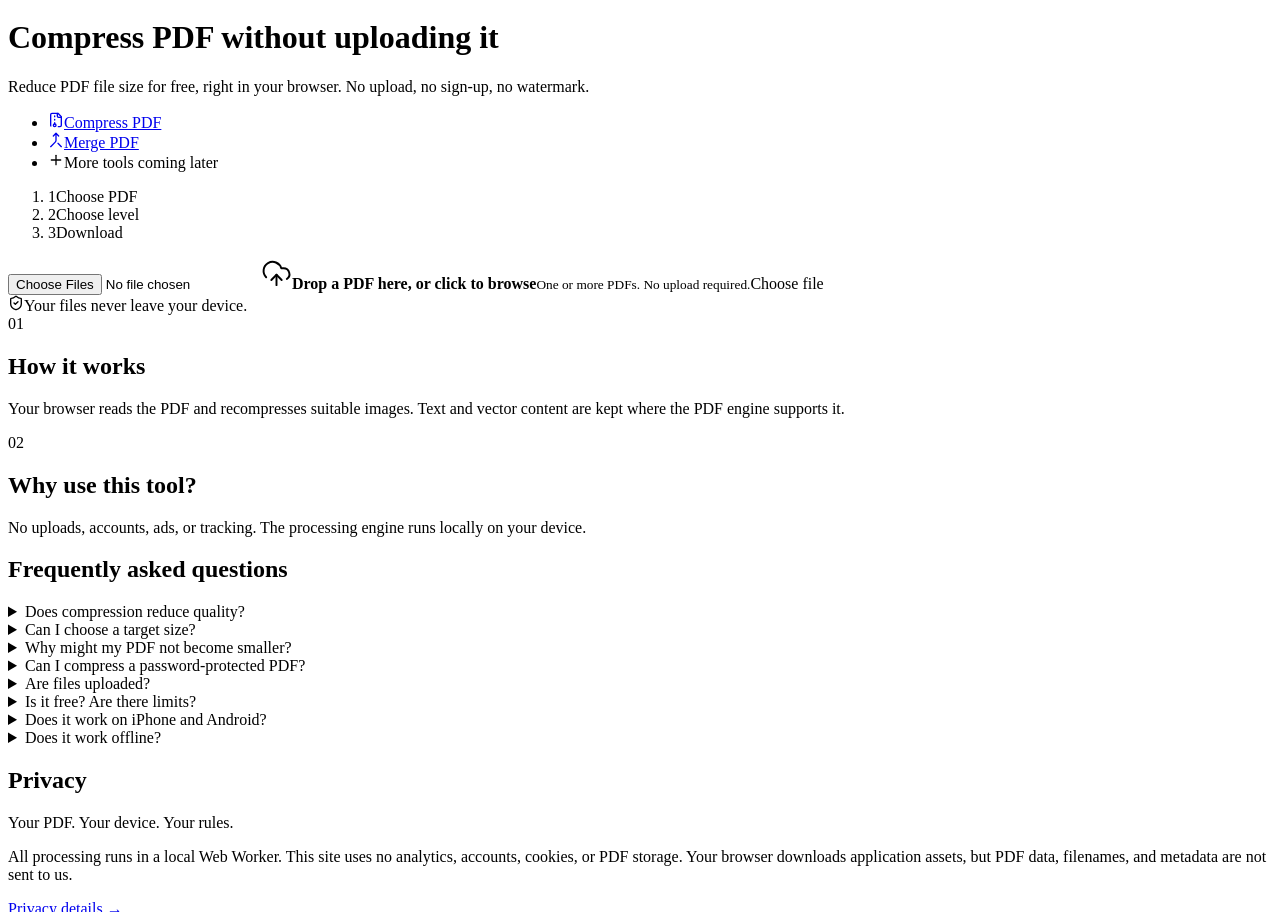
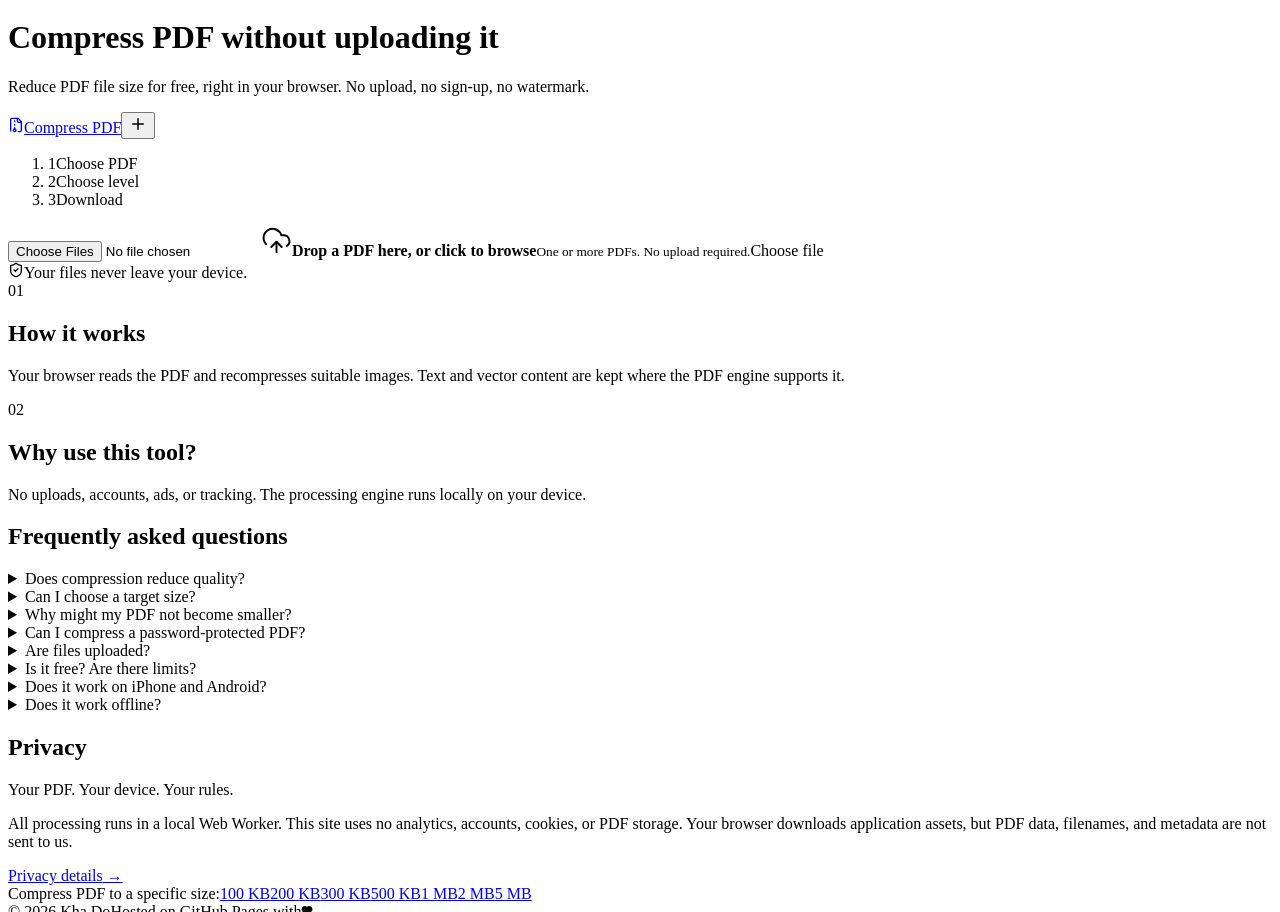
Before and after one commit to nguyenkha/pdf, a React (Vite) app: page /en/compress/ in a window 1280 px wide. Shown: the part 2634-3546 px from the top of the page. Built offline with nearby package versions, Linux system fonts and the light colour scheme.

Commit message:
Tool switcher: the tool in use, the rest behind +
Only the current tool shows; the others unfold in the same row on hover
where there is a mouse, or on tap and keyboard. The prerendered page
keeps the links in a native disclosure until the app loads.

```diff
--- a/src/components/ToolSwitcher.tsx
+++ b/src/components/ToolSwitcher.tsx
@@ -1,7 +1,12 @@
+import { useEffect, useRef, useState } from "react";
 import { Plus } from "lucide-react";
 import type { Messages } from "../i18n";
 import { availableTools, morePlanned, type Tool } from "../app/tools";
-/** Built tools, plus one unnamed placeholder while more are planned. */
+/**
+ * The tool in use, then a "+" that unfolds the others in the same row: on
+ * hover where there is a mouse, on tap or keyboard everywhere. One choice in
+ * view until someone looks for more.
+ */
 export function ToolSwitcher({
   t,
   locale,
@@ -11,32 +16,78 @@ export function ToolSwitcher({
   locale: string;
   active: Tool;
 }) {
-  if (availableTools.length < 2 && !morePlanned) return null;
+  const [open, setOpen] = useState(false);
+  const nav = useRef<HTMLElement>(null);
+  const button = useRef<HTMLButtonElement>(null);
+  const leave = useRef<ReturnType<typeof setTimeout> | undefined>(undefined);
+  const hover = () => typeof matchMedia === "function" && matchMedia("(hover: hover)").matches;
+  useEffect(() => {
+    if (!open) return;
+    const close = (event: MouseEvent | KeyboardEvent) => {
+      if (event instanceof KeyboardEvent) {
+        if (event.key !== "Escape") return;
+        button.current?.focus();
+      } else if (nav.current?.contains(event.target as Node)) return;
+      setOpen(false);
+    };
+    document.addEventListener("mousedown", close);
+    document.addEventListener("keydown", close);
+    return () => {
+      document.removeEventListener("mousedown", close);
+      document.removeEventListener("keydown", close);
+    };
+  }, [open]);
+  useEffect(() => () => clearTimeout(leave.current), []);
+  const others = availableTools.filter((tool) => tool.id !== active.id);
+  if (!others.length && !morePlanned) return null;
+  const Icon = active.icon;
+  const href = (tool: Tool) => `/${locale}/${tool.slug ? `${tool.slug}/` : ""}`;
   return (
-    <nav className="tool-switcher" aria-label={t.tools}>
-      <ul>
-        {availableTools.map((tool) => {
-          const Icon = tool.icon;
+    <nav
+      className="tool-switcher"
+      aria-label={t.tools}
+      ref={nav}
+      onMouseEnter={() => {
+        clearTimeout(leave.current);
+        if (hover()) setOpen(true);
+      }}
+      // A short grace period, so moving the pointer across a gap keeps it open.
+      onMouseLeave={() => {
+        if (hover()) leave.current = setTimeout(() => setOpen(false), 250);
+      }}
+      onBlur={(event) => {
+        if (!nav.current?.contains(event.relatedTarget as Node)) setOpen(false);
+      }}
+    >
+      <a href={href(active)} aria-current="page">
+        <Icon size={16} aria-hidden="true" />
+        {t[active.nameKey]}
+      </a>
+      <button
+        type="button"
+        ref={button}
+        className="tool-more-button"
+        aria-label={t.tools}
+        title={t.tools}
+        aria-expanded={open}
+        aria-controls="tool-more-list"
+        onClick={() => setOpen(!open)}
+      >
+        <Plus size={18} aria-hidden="true" />
+      </button>
+      <ul id="tool-more-list" className="tool-more-list" hidden={!open}>
+        {others.map((tool) => {
+          const ToolIcon = tool.icon;
           return (
             <li key={tool.id}>
-              <a
-                href={`/${locale}/${tool.slug ? `${tool.slug}/` : ""}`}
-                aria-current={tool.id === active.id ? "page" : undefined}
-              >
-                <Icon size={16} aria-hidden="true" />
+              <a href={href(tool)}>
+                <ToolIcon size={16} aria-hidden="true" />
                 {t[tool.nameKey]}
               </a>
             </li>
           );
         })}
-        {morePlanned && (
-          <li>
-            <span className="soon">
-              <Plus size={16} aria-hidden="true" />
-              {t.coming}
-            </span>
-          </li>
-        )}
+        {morePlanned && <li className="soon">{t.coming}</li>}
       </ul>
     </nav>
   );
--- a/src/styles/main.css
+++ b/src/styles/main.css
@@ -354,21 +354,15 @@ main {
 .tool-switcher {
   width: min(100%, 680px);
   margin: 0 auto 12px;
-}
-.tool-switcher ul {
-  list-style: none;
-  margin: 0;
-  padding: 2px;
-  display: flex;
+  display: flex;
+  flex-wrap: wrap;
+  align-items: center;
   gap: 6px;
-  overflow-x: auto;
-  scrollbar-width: none;
-}
-.tool-switcher li {
-  flex-shrink: 0;
 }
 .tool-switcher a,
-.tool-switcher .soon {
+.tool-switcher .soon,
+.tool-more-button,
+.tool-more summary {
   display: inline-flex;
   align-items: center;
   gap: 6px;
@@ -377,12 +371,10 @@ main {
   border-radius: 100px;
   border: 1px solid var(--border);
   background: var(--surface);
+  color: var(--text);
   font-size: 13px;
   font-weight: 600;
   white-space: nowrap;
-}
-.tool-switcher a {
-  color: var(--text);
 }
 .tool-switcher a:hover {
   border-color: var(--border-strong);
@@ -392,11 +384,79 @@ main {
   background: var(--accent-soft);
   color: var(--accent-text);
 }
+.tool-more-button,
+.tool-more summary {
+  justify-content: center;
+  width: 36px;
+  padding: 0;
+  cursor: pointer;
+}
+.tool-more-button:hover,
+.tool-more-button[aria-expanded="true"] {
+  border-color: var(--border-strong);
+}
+.tool-more-button svg {
+  transition: transform 0.15s ease;
+}
+.tool-more-button[aria-expanded="true"] svg {
+  transform: rotate(45deg);
+}
+.tool-more-list {
+  display: contents;
+  list-style: none;
+}
+.tool-more-list[hidden] {
+  display: none;
+}
+.tool-more-list li {
+  animation: tool-in 0.15s ease both;
+}
+.tool-more-list li:nth-child(2) {
+  animation-delay: 0.03s;
+}
+.tool-more-list li:nth-child(3) {
+  animation-delay: 0.06s;
+}
 .tool-switcher .soon {
   color: var(--muted);
   background: transparent;
   border-style: dashed;
   cursor: default;
+}
+@keyframes tool-in {
+  from {
+    opacity: 0;
+    transform: translateX(-6px);
+  }
+}
+@media (prefers-reduced-motion: reduce) {
+  .tool-more-list li,
+  .tool-more-button svg {
+    animation: none;
+    transition: none;
+  }
+}
+/* Prerendered page: the same row, the others in a native disclosure until the app loads. */
+.tool-more {
+  position: relative;
+}
+.tool-more summary {
+  list-style: none;
+}
+.tool-more summary::-webkit-details-marker {
+  display: none;
+}
+.tool-more ul {
+  position: absolute;
+  inset-inline-start: 0;
+  top: calc(100% + 6px);
+  z-index: 10;
+  display: flex;
+  flex-direction: column;
+  gap: 6px;
+  margin: 0;
+  padding: 0;
+  list-style: none;
 }
 /* Static first paint holds the card's space until the app renders. */
 .tool-card.placeholder {
@@ -1647,12 +1707,6 @@ footer a:hover {
   text-underline-offset: 3px;
 }
 /* Phones scroll the tool row sideways; fade the edge so it reads as more. */
-@media (max-width: 680px) {
-  .tool-switcher ul {
-    mask-image: linear-gradient(to right, #000 85%, transparent);
-    padding-inline-end: 24px;
-  }
-}
 .row-unlock {
   flex-basis: 100%;
 }
```
Also changed, not shown: scripts/seo.mjs (+10 -8 lines), 1 other file (tests, documents, lock files or other folders).
